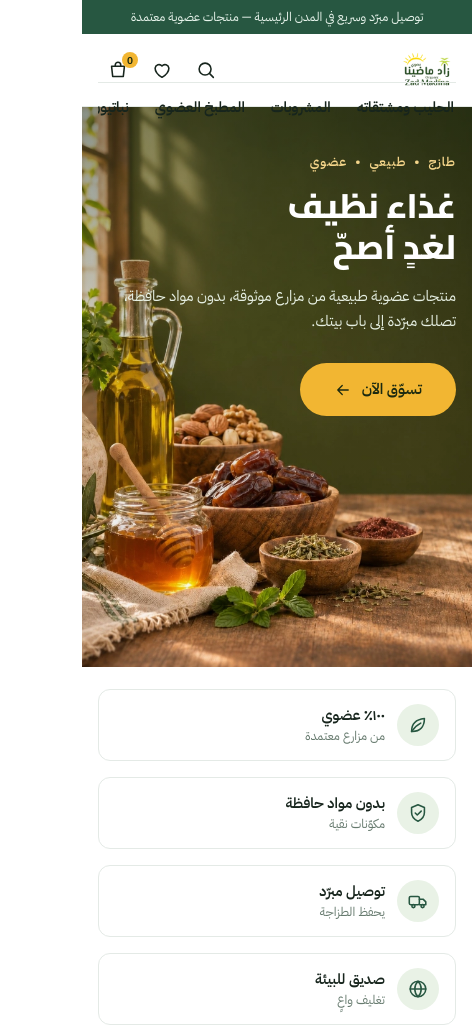
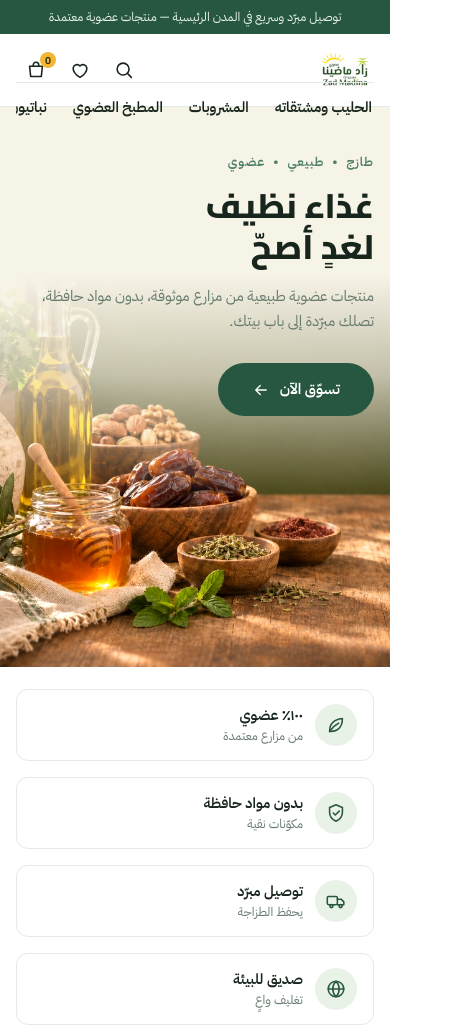
Before and after one commit to HaneenAzzam/zad-madina-store, a plain HTML site: page index.html in a window 390 px wide. Shown: the top 1028 px of the page, 473 px wide, since content can reach past the window. Drawn offline with Linux system fonts and the light colour scheme.

Commit message:
Light hero banner; fix mobile overflow from newsletter

```diff
--- a/css/style.css
+++ b/css/style.css
@@ -61,19 +61,19 @@ h1,h2,h3,h4{font-family:var(--ff-d);line-height:1.3;color:var(--green)}
 @media (max-width:560px){.btn--acct{display:none}}
 
 /* hero: single full-width banner */
-.hero{position:relative;overflow:hidden;background:#3d4a1f}
-.hero__bg{position:absolute;inset:0;width:100%;height:100%;object-fit:cover;object-position:left center}
-.hero::after{content:"";position:absolute;inset:0;background:linear-gradient(270deg,rgba(24,40,18,.55) 0%,rgba(24,40,18,.25) 38%,rgba(24,40,18,0) 62%)}
+.hero{position:relative;overflow:hidden;background:#f6f3e7}
+.hero__bg{position:absolute;inset:0;width:100%;height:100%;object-fit:cover;object-position:left center;filter:brightness(1.1) saturate(1.05)}
+.hero::after{content:"";position:absolute;inset:0;background:linear-gradient(270deg,#f6f3e7 0%,#f6f3e7 36%,rgba(246,243,231,.9) 46%,rgba(246,243,231,.35) 58%,rgba(246,243,231,0) 70%)}
 .hero__in{position:relative;z-index:1;display:flex;align-items:center;height:clamp(440px,40vw,600px)}
-.hero__copy{max-width:470px;color:#fff}
-.hero .eyebrow{color:#f4d58a;letter-spacing:.08em;margin-bottom:14px}
-.hero h1{font-size:clamp(34px,4.4vw,58px);font-weight:800;line-height:1.2;color:#fff;margin-bottom:16px}
-.hero .lead{font-size:16.5px;color:#e6efe2;margin-bottom:28px;max-width:40ch}
+.hero__copy{max-width:470px}
+.hero .eyebrow{color:var(--green-mid);letter-spacing:.08em;margin-bottom:14px}
+.hero h1{font-size:clamp(34px,4.4vw,58px);font-weight:800;line-height:1.2;color:var(--ink);margin-bottom:16px}
+.hero .lead{font-size:16.5px;color:var(--muted);margin-bottom:28px;max-width:40ch}
 .btn--lg{padding:14px 34px;border-radius:999px;gap:10px}
 .btn--lg svg{width:18px;height:18px}
 @media (max-width:700px){
   .hero__bg{object-position:center bottom}
-  .hero::after{background:linear-gradient(180deg,rgba(24,40,18,.5) 0%,rgba(24,40,18,.1) 55%,rgba(24,40,18,0) 100%)}
+  .hero::after{background:linear-gradient(180deg,#f6f3e7 0%,#f6f3e7 30%,rgba(246,243,231,.7) 48%,rgba(246,243,231,0) 70%)}
   .hero__in{align-items:flex-start;height:560px;padding-top:44px}
   .hero__copy{max-width:100%}
   .hero .lead{font-size:15px}
@@ -162,7 +162,7 @@ cite{font-style:normal;font-size:13px;color:var(--muted)}
 .news h2{color:#fff;font-size:clamp(20px,2.4vw,28px)}
 .news p{color:#cfe3d6;font-size:14.5px}
 .news__form{display:flex;gap:8px;background:#fff;border-radius:10px;padding:6px;width:min(460px,100%)}
-.news__form input{flex:1;border:0;outline:0;background:none;padding:0 14px;font:inherit;min-width:0}
+.news__form input{flex:1;width:0;border:0;outline:0;background:none;padding:0 14px;font:inherit;min-width:0}
 .footer{background:var(--green-dark);color:#cfe3d6}
 .footer__in{display:grid;grid-template-columns:1.4fr 1fr 1fr 1fr;gap:36px;padding-block:50px 30px}
 .footer__brand img{height:76px;background:#fff;border-radius:12px;padding:6px;margin-bottom:14px}
@@ -187,7 +187,7 @@ cite{font-style:normal;font-size:13px;color:var(--muted)}
   .panel__head{flex-direction:column;align-items:stretch}
   .promos,.deal__grid,.about,.reviews__grid{grid-template-columns:1fr}
   .about{gap:28px}
-  .news__in{grid-template-columns:1fr;text-align:center}.news__form{margin-inline:auto}
+  .news__in{grid-template-columns:minmax(0,1fr);text-align:center}.news__in>*{min-width:0}.news__form{margin-inline:auto;width:100%;max-width:460px}
   .footer__in{grid-template-columns:1fr 1fr}
 }
 @media (max-width:560px){
--- a/index.html
+++ b/index.html
@@ -8,7 +8,7 @@
 <link rel="preconnect" href="https://fonts.googleapis.com">
 <link rel="preconnect" href="https://fonts.gstatic.com" crossorigin>
 <link href="https://fonts.googleapis.com/css2?family=Cairo:wght@600;700;800&family=IBM+Plex+Sans+Arabic:wght@400;500;600&display=swap" rel="stylesheet">
-<link rel="stylesheet" href="css/style.css?v=10">
+<link rel="stylesheet" href="css/style.css?v=12">
 </head>
 <body>
 
@@ -40,7 +40,7 @@
       <p class="eyebrow">طازج &nbsp;•&nbsp; طبيعي &nbsp;•&nbsp; عضوي</p>
       <h1>غذاء نظيف<br>لغدٍ أصحّ</h1>
       <p class="lead">منتجات عضوية طبيعية من مزارع موثوقة، بدون مواد حافظة، تصلك مبرّدة إلى باب بيتك.</p>
-      <a href="#featured" class="btn btn--amber btn--lg">تسوّق الآن <svg viewBox="0 0 24 24"><path d="M19 12H5m6-6-6 6 6 6"/></svg></a>
+      <a href="#featured" class="btn btn--solid btn--lg">تسوّق الآن <svg viewBox="0 0 24 24"><path d="M19 12H5m6-6-6 6 6 6"/></svg></a>
     </div>
   </div>
 </section>
@@ -151,6 +151,6 @@
   <div class="footer__copy">© زاد ماضينا — جميع الحقوق محفوظة</div>
 </footer>
 
-<script src="js/main.js?v=10"></script>
+<script src="js/main.js?v=12"></script>
 </body>
 </html>
```
